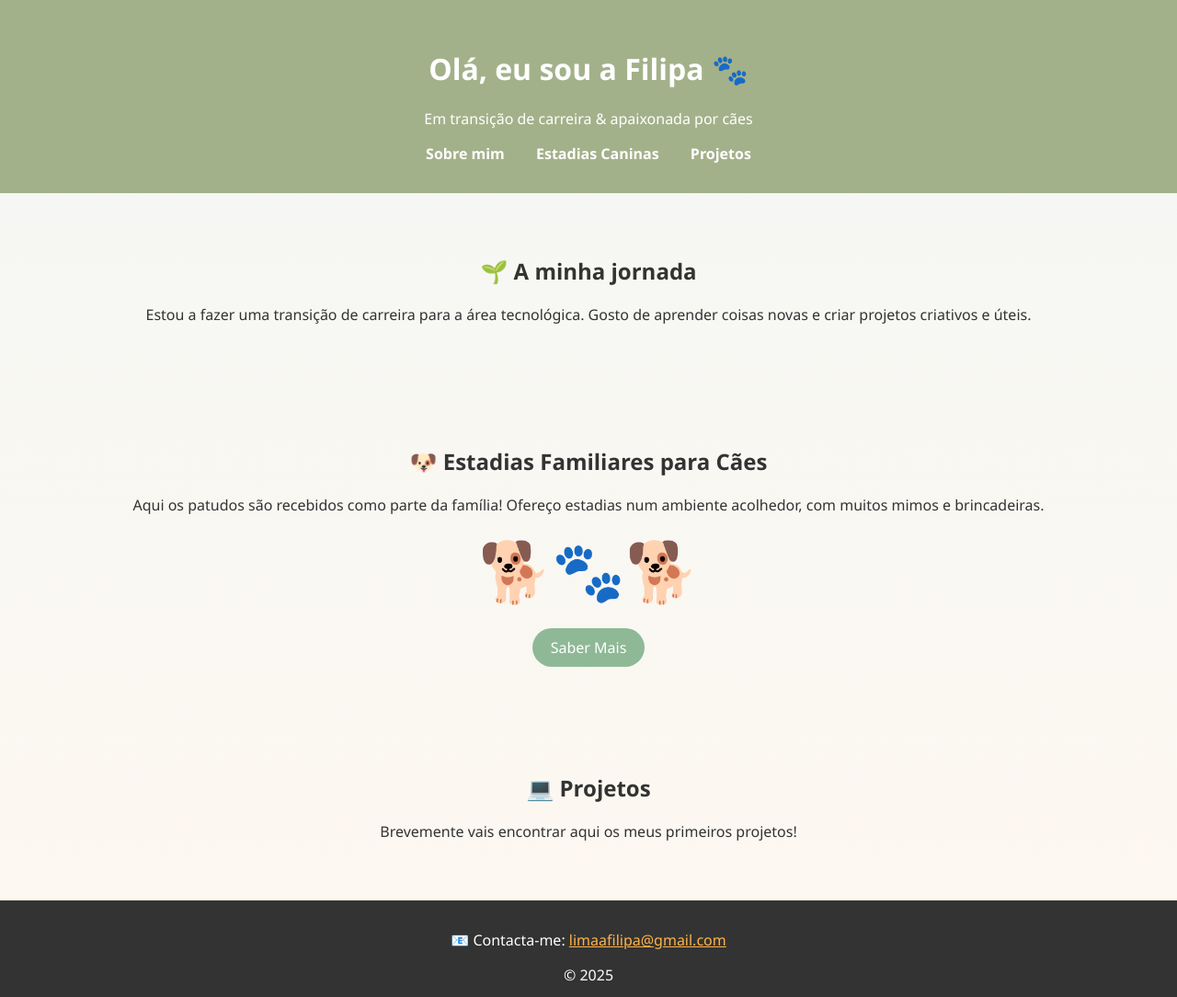
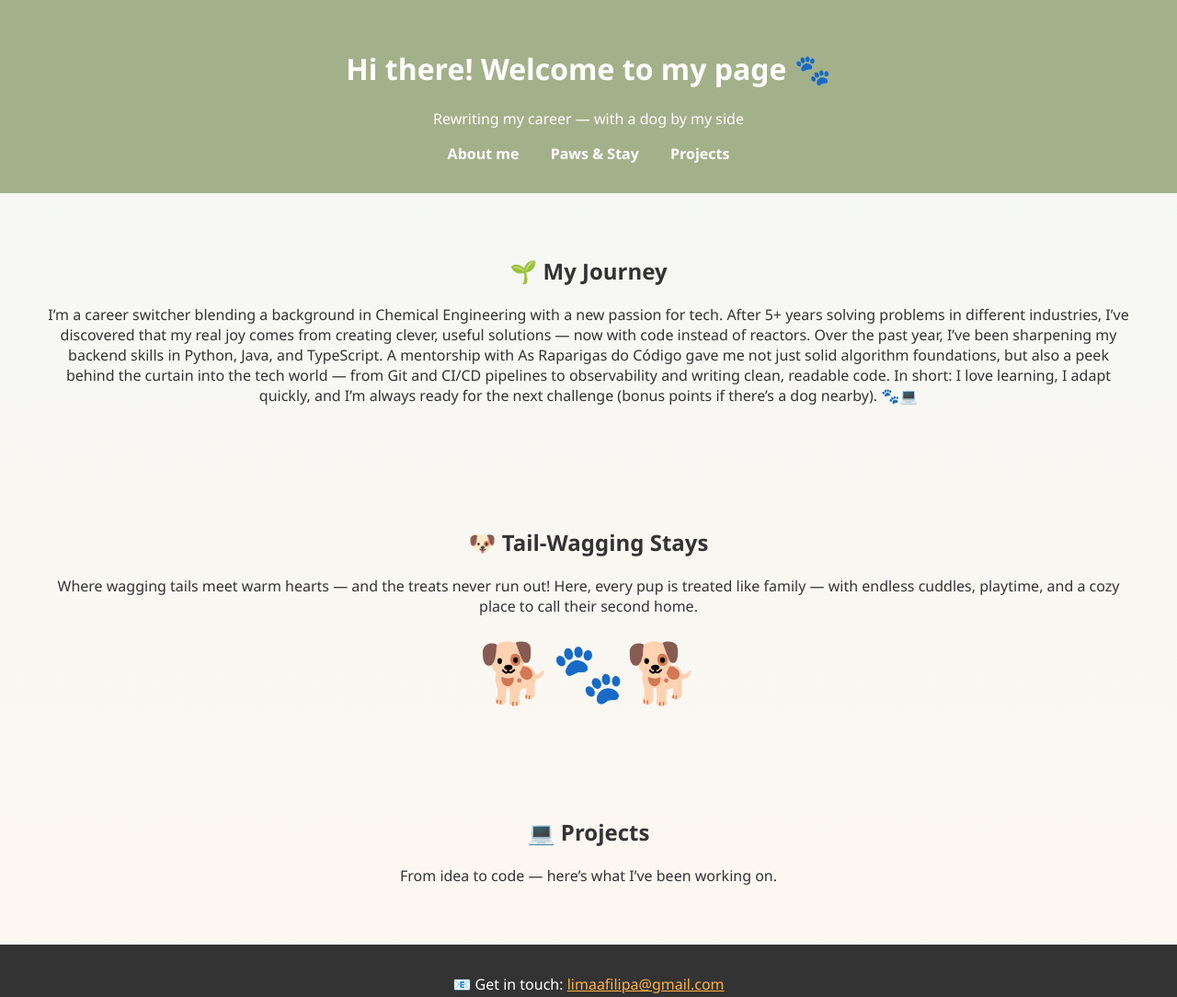
Before and after one commit to filipalimaa/filipalima.github.io, a plain HTML site: page index.html in a window 1280 px wide. Shown: the top 1084 px of the page at 92% size. Drawn offline with Linux system fonts and the light colour scheme.

Commit message:
chore: improve and convert to english all text

```diff
--- a/index.html
+++ b/index.html
@@ -50,42 +50,45 @@
     padding: 1rem;
   }
   footer a {
-    color: #d4a373; /* Dourado pastel */
+    color: #d4a373;
   }
   </style>
 </head>
 <body>
   <header>
-    <h1>Olá, eu sou a Filipa 🐾</h1>
-    <p>Em transição de carreira & apaixonada por cães</p>
+    <h1>Hi there! Welcome to my page 🐾</h1>
+    <p>Rewriting my career — with a dog by my side</p>
     <nav>
-      <a href="#about">Sobre mim</a>
-      <a href="#dogs">Estadias Caninas</a>
-      <a href="#projects">Projetos</a>
+      <a href="#about">About me</a>
+      <a href="#dogs">Paws & Stay</a>
+      <a href="#projects">Projects</a>
     </nav>
   </header>
 
   <section class="section" id="about">
-    <h2>🌱 A minha jornada</h2>
-    <p>Estou a fazer uma transição de carreira para a área tecnológica.
-       Gosto de aprender coisas novas e criar projetos criativos e úteis.</p>
+    <h2>🌱 My Journey</h2>
+    <p>I’m a career switcher blending a background in Chemical Engineering with a new passion for tech.
+      After 5+ years solving problems in different industries, I’ve discovered that my real joy comes from creating clever, useful solutions — now with code instead of reactors.
+      Over the past year, I’ve been sharpening my backend skills in Python, Java, and TypeScript. A mentorship with As Raparigas do Código gave me not just solid algorithm foundations,
+      but also a peek behind the curtain into the tech world — from Git and CI/CD pipelines to observability and writing clean, readable code.
+
+      In short: I love learning, I adapt quickly, and I’m always ready for the next challenge (bonus points if there’s a dog nearby). 🐾💻</p>
   </section>
 
   <section class="section" id="dogs">
-    <h2>🐶 Estadias Familiares para Cães</h2>
-    <p>Aqui os patudos são recebidos como parte da família!
-       Ofereço estadias num ambiente acolhedor, com muitos mimos e brincadeiras.</p>
+    <h2>🐶 Tail-Wagging Stays</h2>
+    <p>Where wagging tails meet warm hearts — and the treats never run out!
+       Here, every pup is treated like family — with endless cuddles, playtime, and a cozy place to call their second home.</p>
     <div class="dog">🐕🐾🐕</div>
-    <a href="#contact" class="btn">Saber Mais</a>
   </section>
 
   <section class="section" id="projects">
-    <h2>💻 Projetos</h2>
-    <p>Brevemente vais encontrar aqui os meus primeiros projetos!</p>
+    <h2>💻 Projects</h2>
+    <p>From idea to code — here’s what I’ve been working on.</p>
   </section>
 
   <footer id="contact">
-    <p>📧 Contacta-me: <a href="mailto:teuemail@email.com" style="color:#ffb347;">limaafilipa@gmail.com</a></p>
+    <p>📧 Get in touch: <a href="mailto:teuemail@email.com" style="color:#ffb347;">limaafilipa@gmail.com</a></p>
     <p>© 2025</p>
   </footer>
 </body>
```
